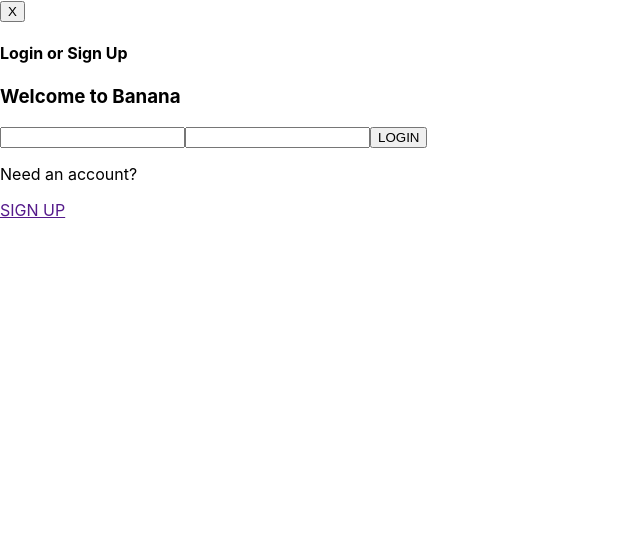
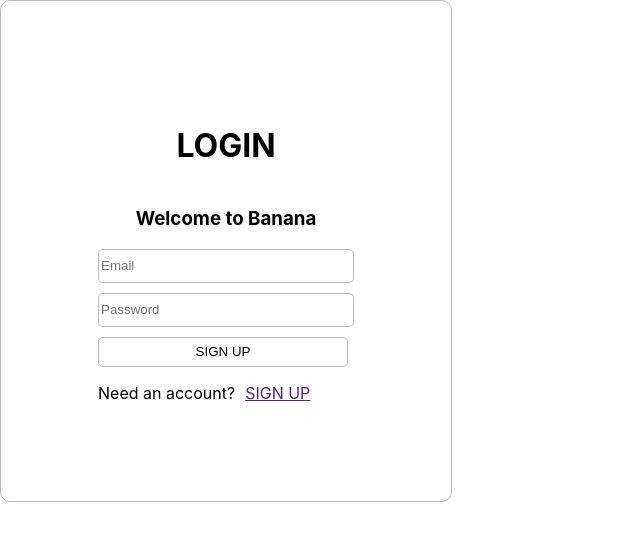
Before and after one commit to tharari21/banana, a React (Create React App) app in the folder banana/: page / in a window 1280 px wide. Shown: the top 540 px of the page, without its empty margins (0-640 px from the left). Built offline with nearby package versions, Linux system fonts and the light colour scheme.

Commit message:
added styling to login component

```diff
--- a/banana/src/components/LogIn.js
+++ b/banana/src/components/LogIn.js
@@ -1,16 +1,59 @@
 const LogInComponent = () => {
     return (
-      <div>
+      <div
+        style={{
+          border: "1px solid rgba(0, 0, 0, 0.263)",
+          height: "500px",
+          width: "450px",
+          display: "flex",
+          justifyContent: "center",
+          alignItems: "center",
+          postion: "relative",
+          borderRadius: "10px",
+        }}
+      >
         <header>
-          <button>X</button>
-          <h4>Login or Sign Up</h4>
-          <h3>Welcome to Banana</h3>
-          <form action="">
-            <input type="email" />
-            <input type="password" />
-            <button>LOGIN</button>
+          <div style={{ textAlign: "center" }}>
+            <h4 style={{ fontSize: "2rem" }}>LOGIN</h4>
+            <h3>Welcome to Banana</h3>
+          </div>
+          <form
+            action=""
+            style={{ display: "flex", flexDirection: "column", gap: "10px" }}
+          >
+            <input
+              type="email"
+              placeholder="Email"
+              style={{
+                height: "30px",
+                width: "250px",
+                borderRadius: "5px",
+                border: "1px solid rgba(0, 0, 0, 0.263)",
+              }}
+            />
+            <input
+              type="password"
+              placeholder="Password"
+              style={{
+                height: "30px",
+                width: "250px",
+                borderRadius: "5px",
+                border: "1px solid rgba(0, 0, 0, 0.263)",
+              }}
+            />
+            <button
+              style={{
+                height: "30px",
+                width: "250px",
+                borderRadius: "5px",
+                border: "1px solid rgba(0, 0, 0, 0.263)",
+                backgroundColor: "transparent",
+              }}
+            >
+              SIGN UP
+            </button>
           </form>
-          <span>
+          <span style={{ display: "flex", gap: "10px", alignItems: "center" }}>
             <p>Need an account?</p>
             <a href="">SIGN UP</a>
           </span>
```
